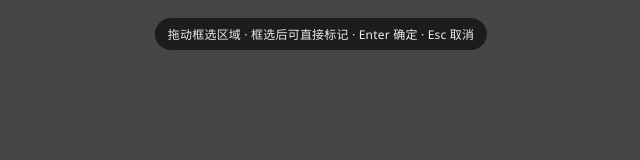
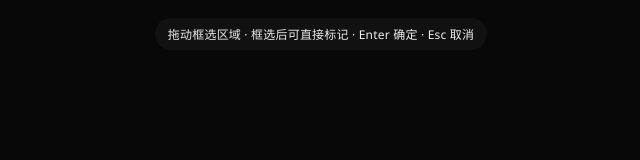
Before and after one commit to ANSEN2026/Nyxel, an Electron app: page electron/selector.html in a window 1320 px wide. Shown: the whole page, without its empty margins (339-979 px from the left). Drawn offline with Linux system fonts and the light colour scheme; no server answers.

Commit message:
Use black translucent shade in screenshot selector

```diff
--- a/electron/selector.html
+++ b/electron/selector.html
@@ -25,7 +25,7 @@
       }
       .shade {
         position: fixed;
-        background: rgba(118, 118, 118, 0.52);
+        background: rgba(0, 0, 0, 0.55);
         pointer-events: none;
         z-index: 1;
       }
```
Also changed, not shown: README.md.
